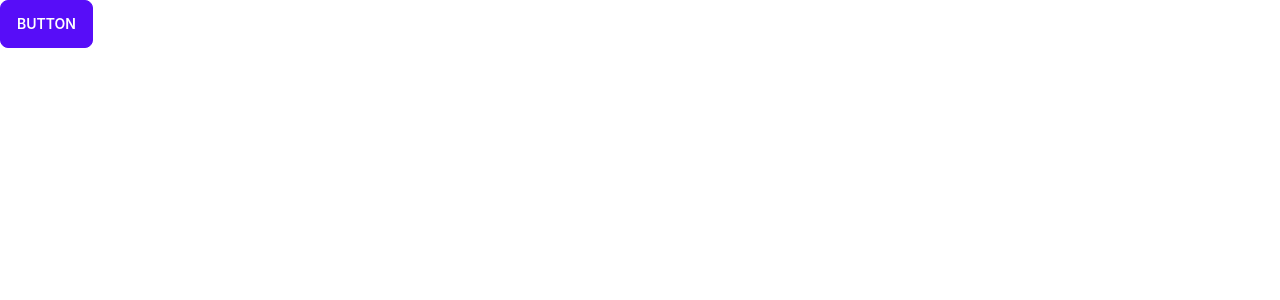
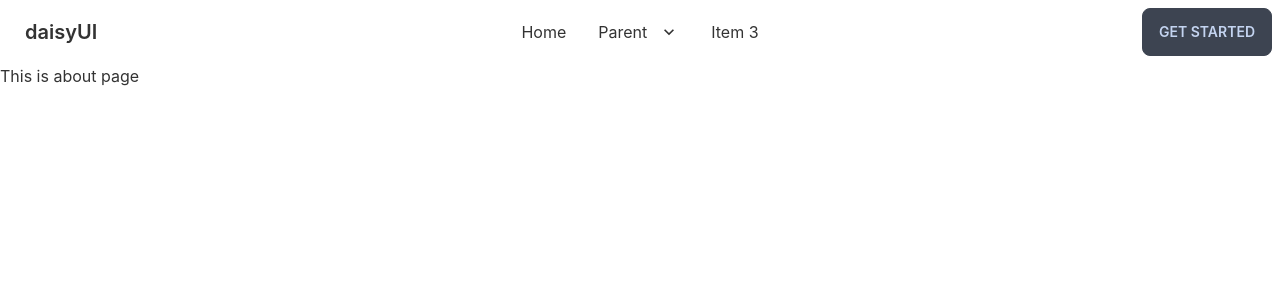
Before and after one commit to Hamidul-1/doctors-portal-client, a React (Create React App) app: page /about in a window 1280 px wide. Shown: the top 300 px of the page. Built offline with nearby package versions, Linux system fonts and the light colour scheme.

Commit message:
first commit

```diff
--- a/src/App.js
+++ b/src/App.js
@@ -1,9 +1,17 @@
+import { Route, Routes } from 'react-router-dom';
 import './App.css';
+import About from './Pages/About/About';
+import Home from './Pages/Home/Home';
+import Navbar from './Pages/Shared/Navbar';
 
 function App() {
   return (
     <div>
-      <button class="btn btn-primary">Button</button>
+      <Navbar></Navbar>
+      <Routes>
+        <Route path="/" element={<Home></Home>}></Route>
+        <Route path="about" element={<About></About>}></Route>
+      </Routes>
     </div>
   );
 }
--- /dev/null
+++ b/src/Pages/About/About.js
@@ -0,0 +1,11 @@
+import React from 'react';
+
+const About = () => {
+    return (
+        <div>
+            <h2>This is about page</h2>
+        </div>
+    );
+};
+
+export default About;
--- /dev/null
+++ b/src/Pages/Home/Home.js
@@ -0,0 +1,11 @@
+import React from 'react';
+
+const Home = () => {
+    return (
+        <div>
+            <h2>This is home</h2>
+        </div>
+    );
+};
+
+export default Home;
--- /dev/null
+++ b/src/Pages/Shared/Navbar.js
@@ -0,0 +1,52 @@
+import React from 'react';
+
+const Navbar = () => {
+    return (
+        <div class="navbar bg-base-100">
+            <div class="navbar-start">
+                <div class="dropdown">
+                    <label tabindex="0" class="btn btn-ghost lg:hidden">
+                        <svg xmlns="http://www.w3.org/2000/svg" class="h-5 w-5" fill="none" viewBox="0 0 24 24" stroke="currentColor"><path stroke-linecap="round" stroke-linejoin="round" stroke-width="2" d="M4 6h16M4 12h8m-8 6h16" /></svg>
+                    </label>
+                    <ul tabindex="0" class="menu menu-compact dropdown-content mt-3 p-2 shadow bg-base-100 rounded-box w-52">
+                        <li><a>Home</a></li>
+                        <li tabindex="0">
+                            <a class="justify-between">
+                                Parent
+                                <svg class="fill-current" xmlns="http://www.w3.org/2000/svg" width="24" height="24" viewBox="0 0 24 24"><path d="M8.59,16.58L13.17,12L8.59,7.41L10,6L16,12L10,18L8.59,16.58Z" /></svg>
+                            </a>
+                            <ul class="p-2">
+                                <li><a>Submenu 1</a></li>
+                                <li><a>Submenu 2</a></li>
+                            </ul>
+                        </li>
+                        <li><a>Item 3</a></li>
+                    </ul>
+                </div>
+                <a class="btn btn-ghost normal-case text-xl">daisyUI</a>
+            </div>
+
+            <div class="navbar-center hidden lg:flex">
+                <ul class="menu menu-horizontal p-0">
+                    <li><a>Home</a></li>
+                    <li tabindex="0">
+                        <a>
+                            Parent
+                            <svg class="fill-current" xmlns="http://www.w3.org/2000/svg" width="20" height="20" viewBox="0 0 24 24"><path d="M7.41,8.58L12,13.17L16.59,8.58L18,10L12,16L6,10L7.41,8.58Z" /></svg>
+                        </a>
+                        <ul class="p-2">
+                            <li><a>Submenu 1</a></li>
+                            <li><a>Submenu 2</a></li>
+                        </ul>
+                    </li>
+                    <li><a>Item 3</a></li>
+                </ul>
+            </div>
+            <div class="navbar-end">
+                <a class="btn">Get started</a>
+            </div>
+        </div>
+    );
+};
+
+export default Navbar;
--- a/src/index.js
+++ b/src/index.js
@@ -3,11 +3,14 @@
 import './index.css';
 import App from './App';
 import reportWebVitals from './reportWebVitals';
+import { BrowserRouter } from 'react-router-dom';
 
 const root = ReactDOM.createRoot(document.getElementById('root'));
 root.render(
   <React.StrictMode>
-    <App />
+    <BrowserRouter>
+      <App />
+    </BrowserRouter>
   </React.StrictMode>
 );
 
--- a/tailwind.config.js
+++ b/tailwind.config.js
@@ -3,5 +3,20 @@
   theme: {
     extend: {},
   },
+  daisyui: {
+    themes: [
+      {
+        doctortheme: {
+          primary: "#0FCFEC",
+          secondary: "#19D3AE",
+          accent: "#3A4256",
+          neutral: "#3d4451",
+          "base-100": "#ffffff",
+        },
+      },
+      "dark",
+      "cupcake",
+    ],
+  },
   plugins: [require("daisyui")],
 }
```
